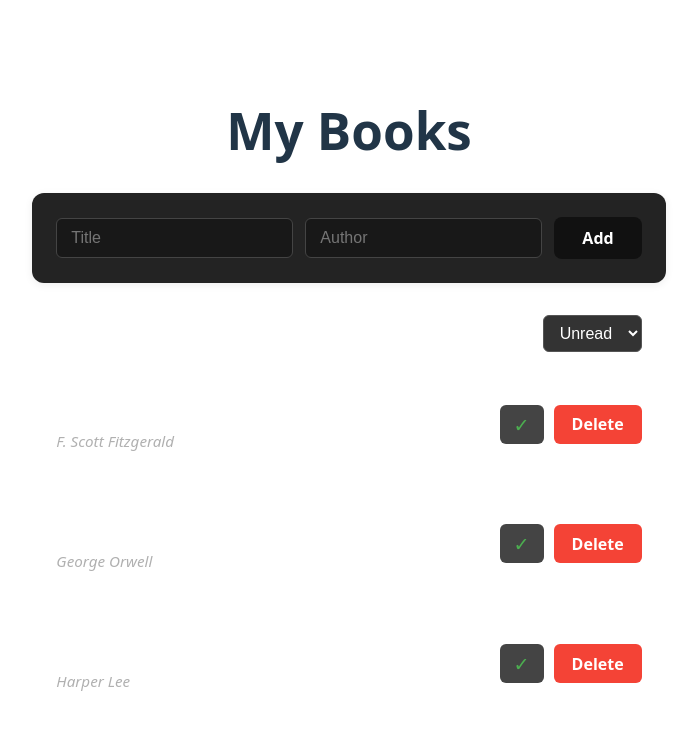
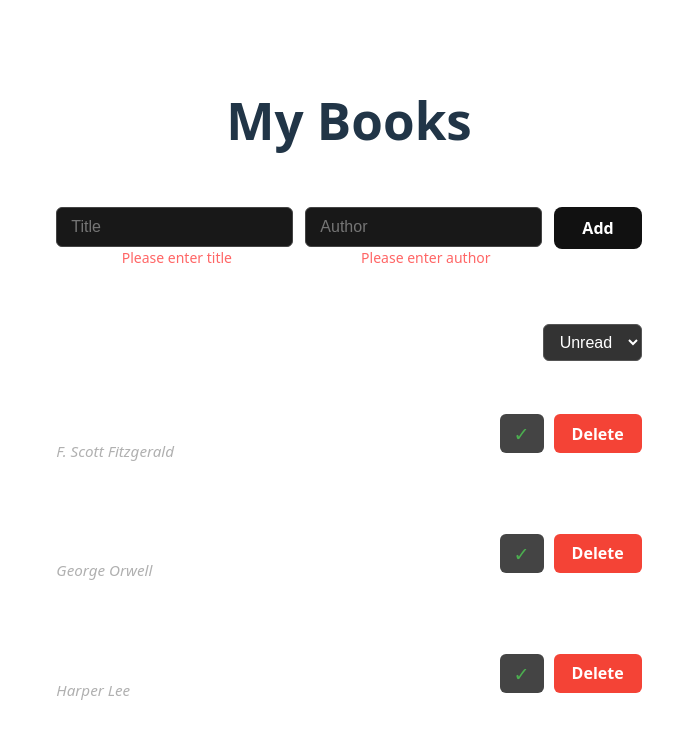
Before and after one commit to Wizzel1/awd-27062025-typescriptxreact, a React (Vite) app: page / in a window 1280 px wide. Shown: the top 738 px of the page, without its empty margins (291-988 px from the left). Built offline with nearby package versions, Linux system fonts and the light colour scheme.

Commit message:
Add form validation

```diff
--- a/src/components/NewBookForm.tsx
+++ b/src/components/NewBookForm.tsx
@@ -7,14 +7,17 @@ interface NewBookFormProps {
 export default function NewBookForm({ onAddBook }: NewBookFormProps) {
   const [title, setTitle] = useState("");
   const [author, setAuthor] = useState("");
+
   const handleSubmit = (e: React.FormEvent<HTMLFormElement>) => {
     e.preventDefault();
     onAddBook(title, author);
     setTitle("");
     setAuthor("");
   };
+
   return (
     <form onSubmit={handleSubmit} style={styles.form}>
+      <div style={styles.inputGroup}>
         <input
           type="text"
           placeholder="Title"
@@ -22,6 +25,12 @@ export default function NewBookForm({ onAddBook }: NewBookFormProps) {
           onChange={(e) => setTitle(e.target.value)}
           style={styles.input}
         />
+        <label style={styles.label}>
+          {title.trim() === "" ? "Please enter title" : ""}
+        </label>
+      </div>
+
+      <div style={styles.inputGroup}>
         <input
           type="text"
           placeholder="Author"
@@ -29,6 +38,12 @@ export default function NewBookForm({ onAddBook }: NewBookFormProps) {
           onChange={(e) => setAuthor(e.target.value)}
           style={styles.input}
         />
+
+        <label style={styles.label}>
+          {author.trim() === "" ? "Please enter author" : ""}
+        </label>
+      </div>
+
       <button type="submit" style={styles.button}>
         Add
       </button>
@@ -39,26 +54,28 @@ export default function NewBookForm({ onAddBook }: NewBookFormProps) {
 const styles = {
   form: {
     display: "flex",
-    justifyContent: "center",
-    alignItems: "center",
+    alignItems: "flex-start",
     gap: "12px",
     padding: "24px",
-    background: "#232323",
     borderRadius: "12px",
     margin: "24px auto 32px auto",
-    maxWidth: "600px",
-    boxShadow: "0 2px 8px rgba(0,0,0,0.07)",
+  },
+  inputGroup: {
+    display: "flex",
+    flexDirection: "column" as const,
   },
   input: {
     padding: "10px 14px",
     borderRadius: "6px",
     border: "1px solid #444",
     background: "#181818",
-    color: "#fff",
     fontSize: "1rem",
     outline: "none",
-    transition: "border 0.2s, box-shadow 0.2s",
-    marginRight: 0,
+  },
+  label: {
+    color: "#ff6666",
+    fontSize: "0.875rem",
+    marginLeft: "4px",
   },
   button: {
     background: "#111",
```
Lines whose indentation alone changed are shown as unchanged.
